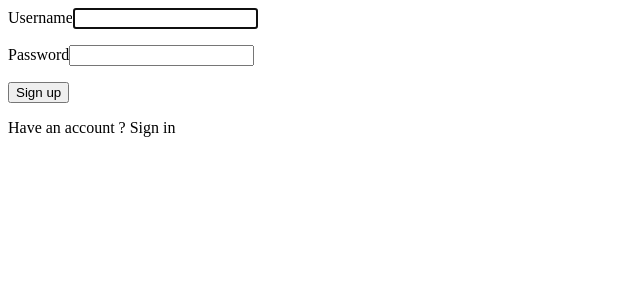
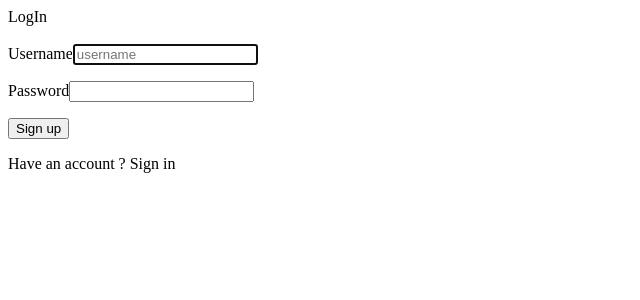
Before and after one commit to scapsa0116/quiq, a React (Create React App) app: page / in a window 1280 px wide. Shown: the top 300 px of the page, without its empty margins (0-640 px from the left). Built offline with nearby package versions, Linux system fonts and the light colour scheme; no server answers.

Commit message:
styiling

```diff
--- a/src/registration/Hero.js
+++ b/src/registration/Hero.js
@@ -0,0 +1,13 @@
+import React from 'react'
+
+export const Hero = ({handleLogout}) => {
+    return (
+        <div classname="hero">
+            <nav>
+                <h2>Welcome</h2>
+                <button onClick={handleLogout}>Logout</button>
+            </nav>
+
+        </div>
+    )
+}
--- a/src/registration/Login.js
+++ b/src/registration/Login.js
@@ -21,31 +21,43 @@ passwordError} = props;
 
 
     return (
-        <div className="login">
-           <div className="loginContainer">
-            <lable>Username</lable>
+        <div className="base-container">
+           <div className="header">LogIn</div>
+           <div className="content">
+               <div className="image">
+                   <img src=""/>
+               </div>
+               <div className="form">
+                   <div className="form-group">
+            <lable htmlFor="username">Username</lable>
             <input
             type="text"
+            placeholder="username"
             autoFocus
             required
             value={email}
             onChange={(e) => setEmail(e.target.value)}
             />
             <p className="errorMsg">{emailError}</p>
-            <lable>Password</lable>
+            </div>
+            <div className="form-group">
+            <lable htmlFor="password">Password</lable>
             <input
-            tyep="password"
+            type="password"
             required
             value={password}
             onChange={(e) => setPassword(e.target.value)}
             />
             <p className="errorMsg">{passwordError}</p>
+            </div>
+            </div>
            </div>
-           <div classname="btnContainer">
+
+            <div className="footer">
                {hasAccount ? (
                    <>
-                   <button onClick={handleLogin}>Sign in</button>
-                   <p>Dont't have an account ? <pan onClick={() => setHasAccount(!hasAccount)}>Sign up</pan></p>
+                   <button className="btn" onClick={handleLogin}>Sign in</button>
+                   <p>Dont't have an account ? <span onClick={() => setHasAccount(!hasAccount)}>Sign up</span></p>
                    </>
 
                ) : (
--- a/src/registration/Register.js
+++ b/src/registration/Register.js
@@ -1,6 +1,7 @@
 import React, {useState, useEffect} from 'react'
 import fire from '../fire'
 import {Login} from './Login'
+import {Hero} from './Hero'
 
 function Register() {
     const [user, setUser] = useState('');
@@ -87,6 +88,12 @@ useEffect(() => {
 
     return (
         <div>
+            { user ? (
+                <Hero handleLogout={handleLogout}/>
+
+            ) : (
+
+
          <Login
          email={email}
          setEmail={setEmail}
@@ -100,6 +107,8 @@ useEffect(() => {
          passwordError={passwordError}
 
          />
+        )}
+
         </div>
     )
 }
```
